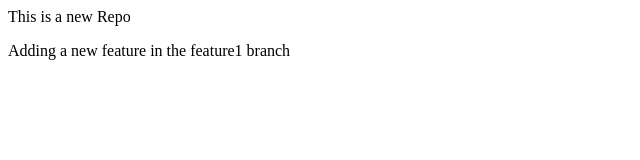
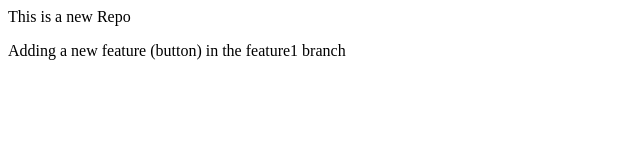
Before and after one commit to nargisnoor/localrepo, a plain HTML site: page index.html in a window 1280 px wide. Shown: the full height of the page, 0-640 px from the left. Drawn offline with Linux system fonts and the light colour scheme.

```diff
--- a/index.html
+++ b/index.html
@@ -1,2 +1,2 @@
 <p>This is a new Repo</p>
-<p>Adding a new feature in the feature1 branch</p>
+<p>Adding a new feature (button) in the feature1 branch</p>
```
